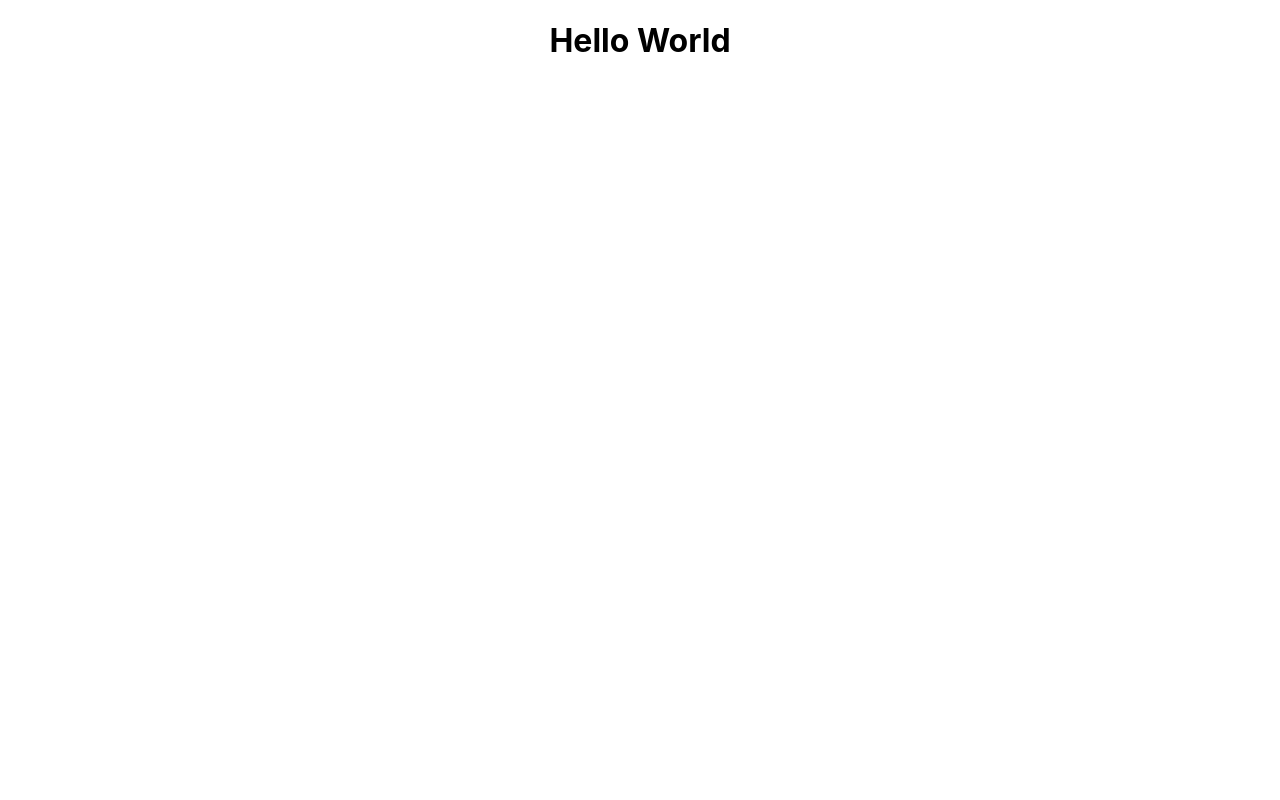
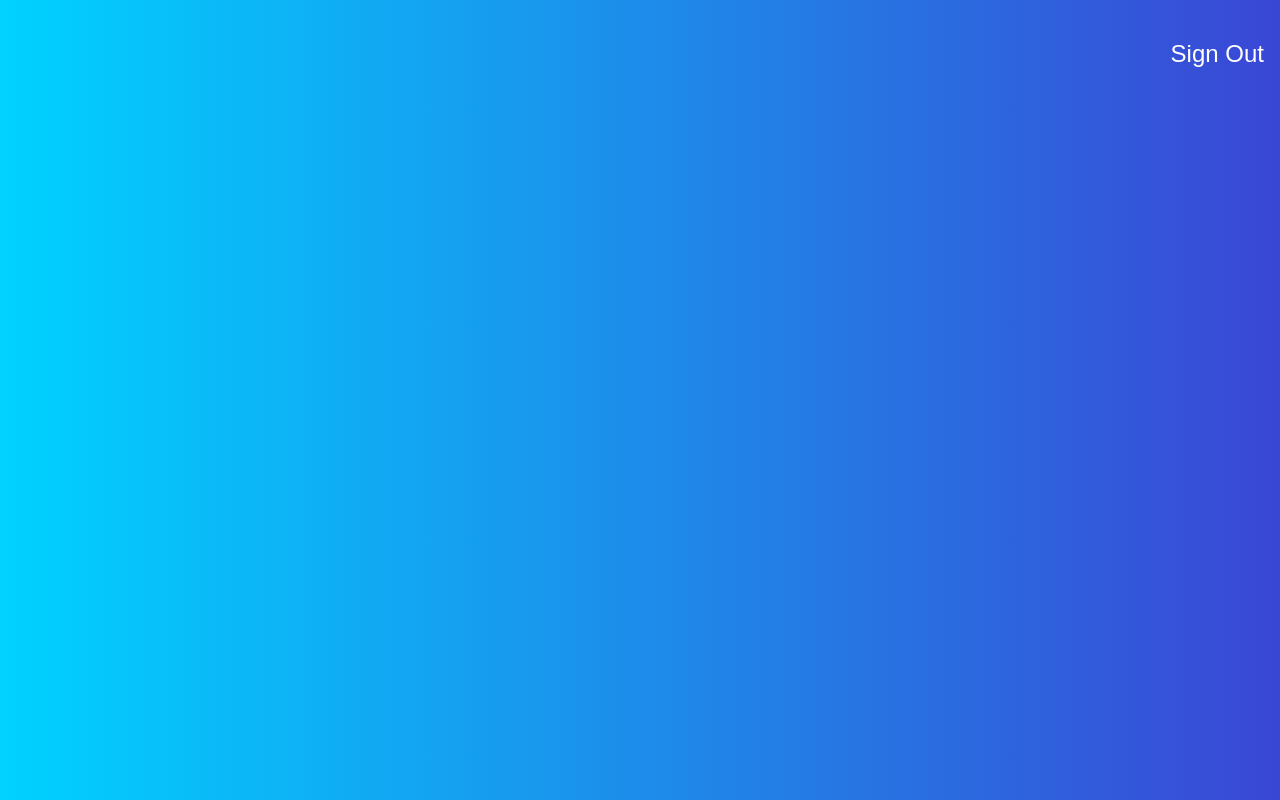
Before and after one commit to jcalkins89/prosopo, a React (Create React App) app: page / in a window 1280 px wide. Built offline with nearby package versions, Linux system fonts and the light colour scheme.

Commit message:
Added initial layout and css

```diff
--- a/src/App.tsx
+++ b/src/App.tsx
@@ -1,11 +1,14 @@
 import React from "react";
 import styled from "styled-components";
+import Navigation from "./components/navigation/Navigation";
 
 function App() {
   return (
     <Container>
-      {/* <Navigation /> */}
-      <h1>Hello World</h1>
+      <Navigation />
+      {/* <Logo /> */}
+      {/* <ImageLinkForm /> */}
+      {/* <FaceRecognition /> */}
     </Container>
   );
 }
--- /dev/null
+++ b/src/components/navigation/Navigation.tsx
@@ -0,0 +1,33 @@
+import React from "react";
+import styled from "styled-components";
+
+const Navigation = () => {
+  return (
+    <Nav>
+      <p>Sign Out</p>
+    </Nav>
+  );
+};
+
+export default Navigation;
+
+const Nav = styled.nav`
+  display: flex;
+  justify-content: flex-end;
+
+  p {
+    font-size: 1.5rem;
+    text-decoration: none;
+    color: #fff;
+    padding: 1rem;
+    transition: 0.15s ease-in;
+    opacity: 1;
+    cursor: pointer;
+
+    &:hover {
+      text-decoration: underline;
+      cursor: pointer;
+      opacity: 0.6;
+    }
+  }
+`;
--- a/src/index.css
+++ b/src/index.css
@@ -1,13 +1,8 @@
 body {
   margin: 0;
-  font-family: -apple-system, BlinkMacSystemFont, 'Segoe UI', 'Roboto', 'Oxygen',
-    'Ubuntu', 'Cantarell', 'Fira Sans', 'Droid Sans', 'Helvetica Neue',
-    sans-serif;
+  padding: 0;
+  font-family: sans-serif;
   -webkit-font-smoothing: antialiased;
   -moz-osx-font-smoothing: grayscale;
+  background: linear-gradient(90deg, #00d2ff 0%, #3a47d5 100%);
 }
-
-code {
-  font-family: source-code-pro, Menlo, Monaco, Consolas, 'Courier New',
-    monospace;
-}
```
